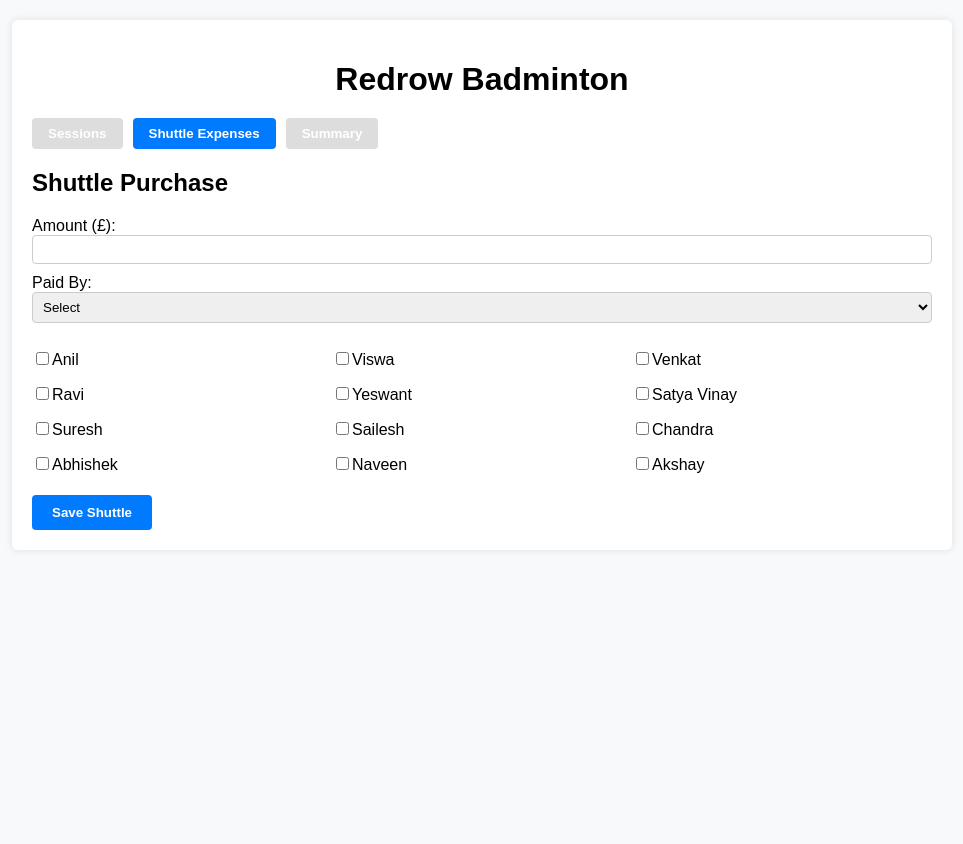
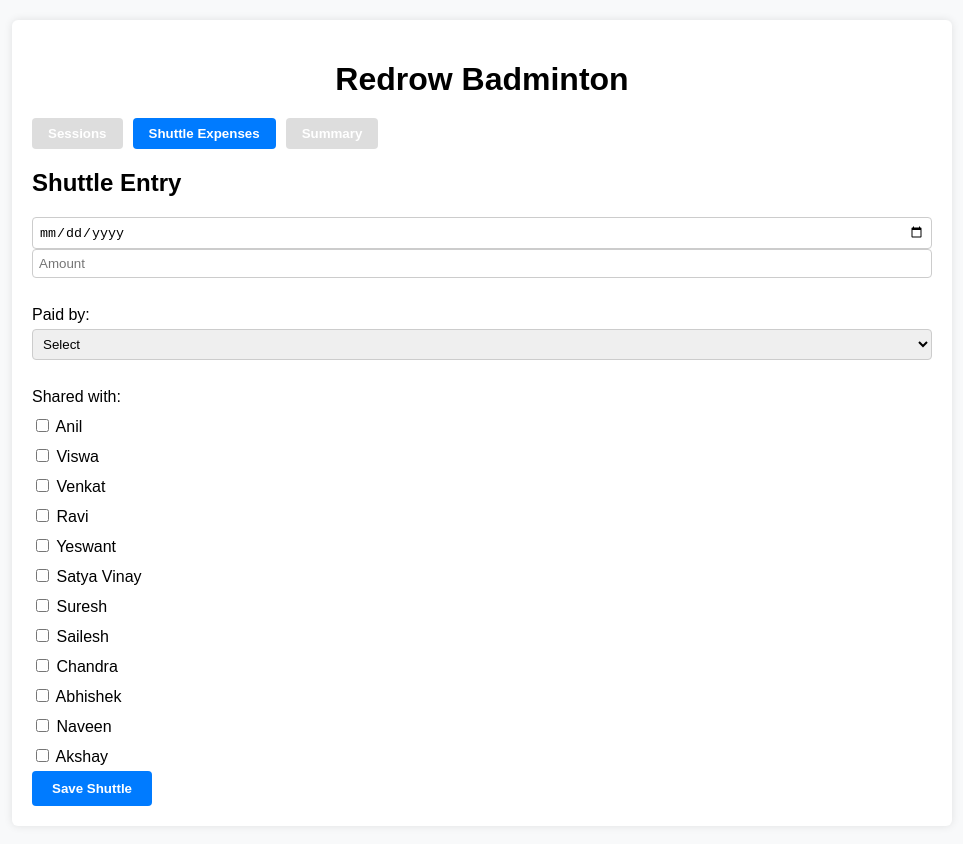
Before and after one commit to anilkumarvignan/redrow-badminton-app, a React (Create React App) app: page / in a window 1280 px wide. Both pictures are taken after a click on the button "Shuttle Expenses". Shown: the whole page, without its empty margins (158-1121 px from the left). Before the commit the page ends 800 px from the top, so only its background shows below. Built offline with nearby package versions, Linux system fonts and the light colour scheme.

Commit message:
Update Shuttle.js

```diff
--- a/src/Shuttle.js
+++ b/src/Shuttle.js
@@ -1,72 +1,69 @@
-import React, { useState } from 'react';
+import React, { useState } from "react";
 
-const GOOGLE_SCRIPT_URL = 'https://script.google.com/macros/s/AKfycbzfv6jm5uJHkszx5seo8jK1z_QPIv7IRU0bbkVWQSjSyQvJcGOS7tIIr4JDe-g4xm_6/exec';
-const players = ['Anil', 'Viswa', 'Venkat', 'Ravi', 'Yeswant', 'Satya Vinay', 'Suresh', 'Sailesh', 'Chandra', 'Abhishek', 'Naveen', 'Akshay'];
+const GOOGLE_SCRIPT_URL = "https://script.google.com/macros/s/AKfycbxL6ZHyhm6TP3hH1mWHXELiqCPZa85eHjx7ecmmsAH8m-YAI9RrQ3RTBHfb9AlHTMcT/exec";
 
-export default function Shuttle() {
-  const [amount, setAmount] = useState('');
-  const [paidBy, setPaidBy] = useState('');
-  const [selectedPlayers, setSelectedPlayers] = useState([]);
+const players = [
+  "Anil", "Viswa", "Venkat", "Ravi", "Yeswant", "Satya Vinay",
+  "Suresh", "Sailesh", "Chandra", "Abhishek", "Naveen", "Akshay"
+];
 
-  const togglePlayer = (player) => {
-    setSelectedPlayers(prev =>
-      prev.includes(player) ? prev.filter(p => p !== player) : [...prev, player]
+export default function Shuttles() {
+  const [date, setDate] = useState("");
+  const [amount, setAmount] = useState("");
+  const [paidBy, setPaidBy] = useState("");
+  const [sharedWith, setSharedWith] = useState([]);
+
+  const togglePlayer = (name) => {
+    setSharedWith(prev =>
+      prev.includes(name) ? prev.filter(p => p !== name) : [...prev, name]
     );
   };
 
-  const handleSave = async () => {
-    if (!amount || !paidBy || selectedPlayers.length === 0) {
-      alert('Please enter amount, select who paid, and at least one player.');
-      return;
-    }
-
-    const today = new Date().toLocaleDateString('en-GB', {
-      weekday: 'short', day: '2-digit', month: 'short', year: '2-digit'
+  const saveShuttle = async () => {
+    const formattedDate = new Date(date).toLocaleDateString("en-GB", {
+      day: "2-digit", month: "short", year: "2-digit"
     });
 
-    const payload = {
-      row: ['SHUTTLE', today, amount, paidBy, ...players.map(p => selectedPlayers.includes(p) ? 'Yes' : '')]
-    };
+    const row = [
+      formattedDate,
+      amount,
+      paidBy,
+      sharedWith.join(", ")
+    ];
 
-    try {
-      const res = await fetch(GOOGLE_SCRIPT_URL, {
-        method: 'POST',
-        headers: { 'Content-Type': 'application/json' },
-        body: JSON.stringify(payload)
-      });
-      if (res.ok) {
-        alert('Shuttle expense saved successfully!');
-        setAmount('');
-        setPaidBy('');
-        setSelectedPlayers([]);
-      } else {
-        alert('Failed to save shuttle expense.');
-      }
-    } catch (err) {
-      console.error(err);
-      alert('Error saving shuttle expense.');
-    }
+    await fetch(GOOGLE_SCRIPT_URL, {
+      method: "POST",
+      headers: { "Content-Type": "application/json" },
+      body: JSON.stringify({ sheet: "Shuttles", row })
+    });
+
+    alert("Shuttle expense saved!");
+    setDate(""); setAmount(""); setPaidBy(""); setSharedWith([]);
   };
 
   return (
     <div>
-      <h2>Shuttle Purchase</h2>
-      <label>Amount (£): <input type="number" value={amount} onChange={e => setAmount(e.target.value)} min="0" step="0.01" /></label>
-      <label>Paid By:
-        <select value={paidBy} onChange={e => setPaidBy(e.target.value)}>
-          <option value="">Select</option>
-          {players.map(p => <option key={p}>{p}</option>)}
-        </select>
-      </label>
-      <div style={{ display: 'grid', gridTemplateColumns: 'repeat(3, 1fr)', marginTop: '1rem' }}>
+      <h2 className="text-xl font-bold mb-2">Shuttle Entry</h2>
+      <input type="date" value={date} onChange={e => setDate(e.target.value)} className="border p-1" />
+      <input type="number" value={amount} onChange={e => setAmount(e.target.value)} className="ml-2 border p-1" placeholder="Amount" />
+      <br /><br />
+      <label className="font-semibold">Paid by:</label>
+      <select value={paidBy} onChange={e => setPaidBy(e.target.value)} className="border ml-2 p-1">
+        <option value="">Select</option>
+        {players.map(p => <option key={p}>{p}</option>)}
+      </select>
+      <br /><br />
+      <label className="font-semibold">Shared with:</label>
+      <div className="grid grid-cols-2 gap-1 mt-1">
         {players.map(p => (
           <label key={p}>
-            <input type="checkbox" checked={selectedPlayers.includes(p)} onChange={() => togglePlayer(p)} />
-            {p}
+            <input type="checkbox" checked={sharedWith.includes(p)} onChange={() => togglePlayer(p)} /> {p}
           </label>
         ))}
       </div>
-      <button onClick={handleSave} style={{ marginTop: '1rem' }}>Save Shuttle</button>
+      <button onClick={saveShuttle} className="mt-4 bg-green-600 text-white px-4 py-2 rounded">
+        Save Shuttle
+      </button>
     </div>
   );
 }
```
